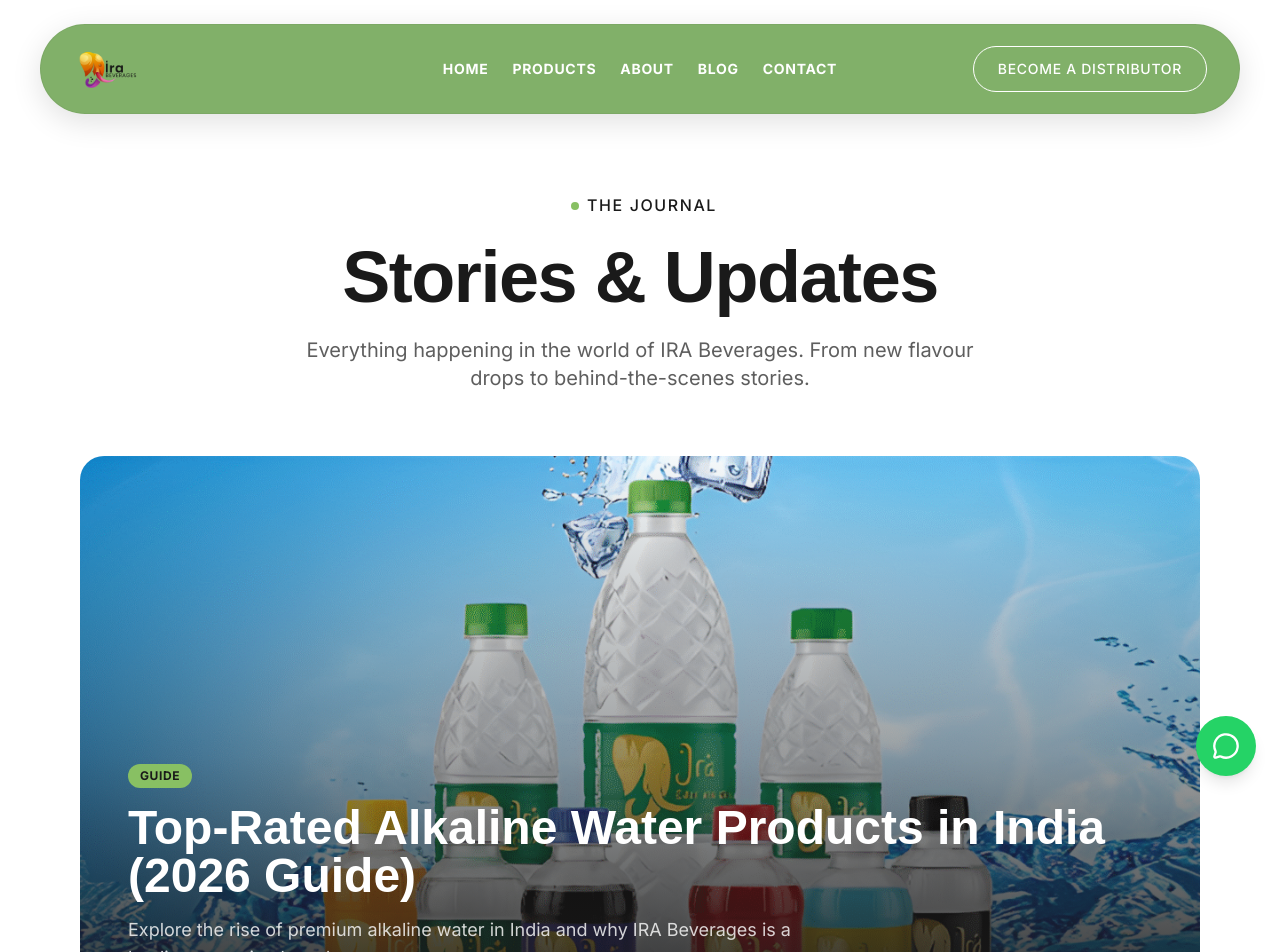
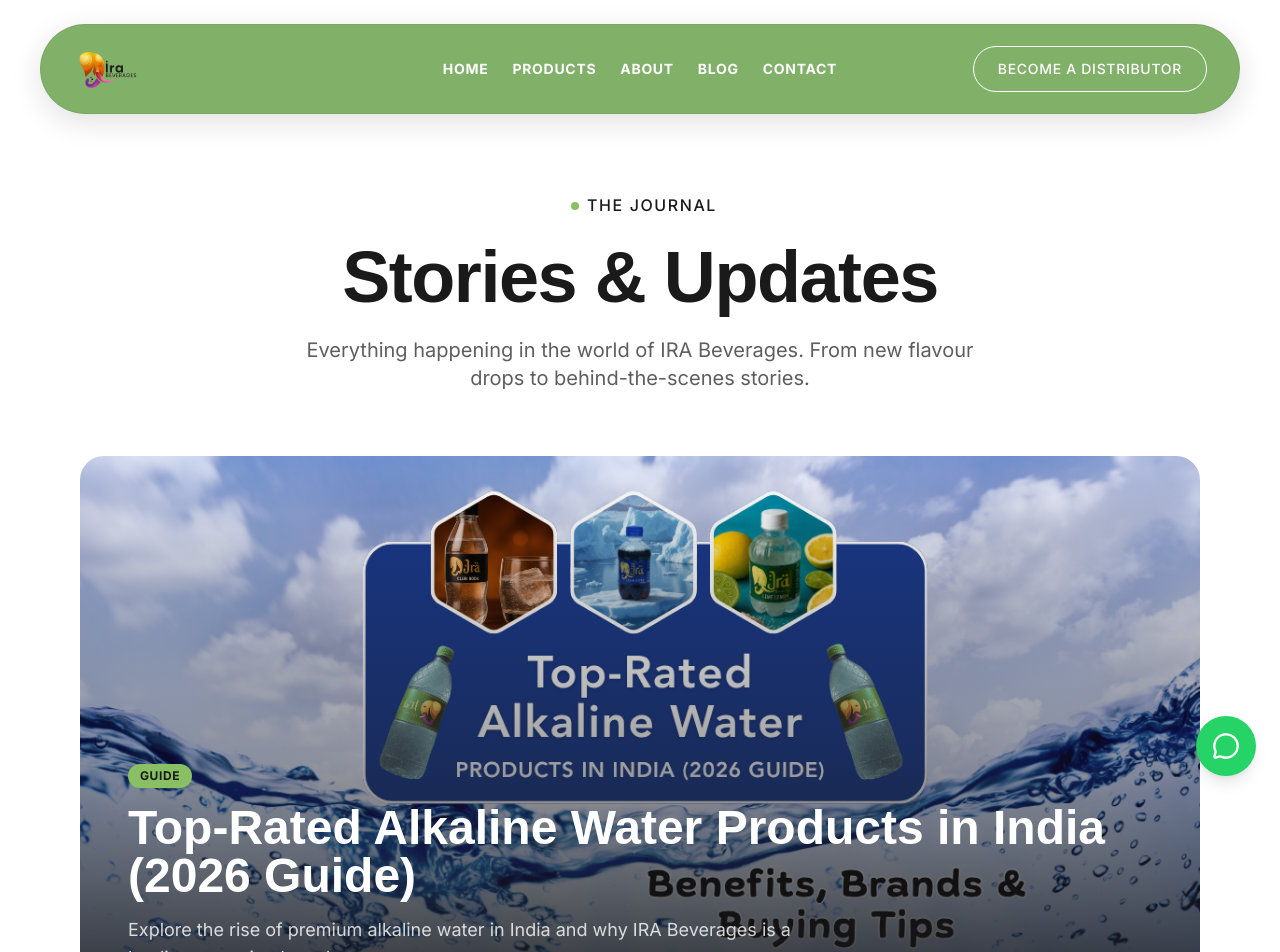
Before and after one commit to veenavikas/ira-beverages, a Next.js app: page /blog in a window 1280 px wide. Shown: the top 952 px of the page. Built offline with nearby package versions, Linux system fonts and the light colour scheme.

Commit message:
content: update blog with specific assets from public/images/blog

```diff
--- a/app/blog/alkaline-water-guide-2026/page.tsx
+++ b/app/blog/alkaline-water-guide-2026/page.tsx
@@ -94,7 +94,7 @@ export default function AlkalineWaterBlog() {
         </h1>
 
         <div className="relative h-[400px] md:h-[500px] w-full rounded-3xl overflow-hidden mb-12 shadow-xl">
-          <Image src="/images/products/banner.png" alt="Alkaline Water Guide" fill className="object-cover" />
+          <Image src="/images/blog/1 51 (1).png" alt="Alkaline Water Guide" fill className="object-cover" />
         </div>
 
         <div className="font-body text-lg leading-relaxed space-y-8 text-brand-dark/80">
@@ -174,6 +174,11 @@ export default function AlkalineWaterBlog() {
           </div>
 
           <h2 className="text-3xl font-bold text-brand-dark pt-8">How to Choose the Best Alkaline Water</h2>
+
+          <div className="relative h-[300px] w-full rounded-2xl overflow-hidden my-8">
+            <Image src="/images/blog/2 51 (1).png" alt="Choosing Alkaline Water" fill className="object-cover" />
+          </div>
+
           <p>Consider Source Quality (Natural is better), pH Level (8-9.5), Mineral Composition (Calcium, Magnesium), and Packaging Safety (BPA-free).</p>
 
           <div className="bg-brand-orange/10 p-8 rounded-3xl border border-brand-orange/20 mt-12">
--- a/app/blog/page.tsx
+++ b/app/blog/page.tsx
@@ -17,7 +17,7 @@ const posts = [
     title: 'Top-Rated Alkaline Water Products in India (2026 Guide)',
     excerpt: 'Explore the rise of premium alkaline water in India and why IRA Beverages is a leading emerging brand.',
     date: 'April 28, 2026',
-    image: '/images/products/banner.png',
+    image: '/images/blog/1 51 (1).png',
     slug: 'alkaline-water-guide-2026',
     category: 'Guide',
   },
```
Also changed, not shown: public/images/blog/1 51 (1).png (added), public/images/blog/2 51 (1).png (added).
